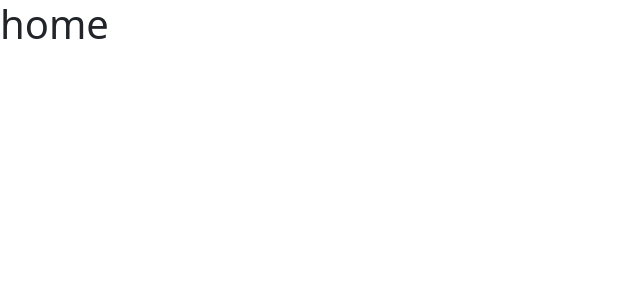
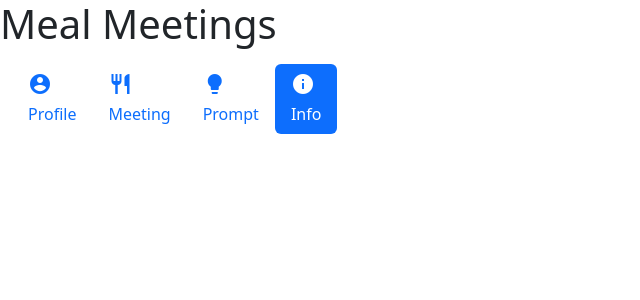
Before and after one commit to rhit-csse280/fall-2022-project-team-s11-parsons, an Angular app in the folder home/: page / in a window 1280 px wide. Shown: the top 300 px of the page, without its empty margins (0-640 px from the left). Built offline with nearby package versions, Linux system fonts and the light colour scheme.

Commit message:
copied the navbar to the Angular framework

```diff
--- a/home/src/app/app.component.html
+++ b/home/src/app/app.component.html
@@ -1 +1,2 @@
 <h1>{{title}}</h1>
+<app-navbar></app-navbar>
--- a/home/src/app/app.component.ts
+++ b/home/src/app/app.component.ts
@@ -6,5 +6,5 @@ import { Component } from '@angular/core';
   styleUrls: ['./app.component.css']
 })
 export class AppComponent {
-  title = 'home';
+  title = 'Meal Meetings';
 }
--- a/home/src/app/app.module.ts
+++ b/home/src/app/app.module.ts
@@ -3,10 +3,12 @@ import { BrowserModule } from '@angular/platform-browser';
 
 import { AppRoutingModule } from './app-routing.module';
 import { AppComponent } from './app.component';
+import { NavbarComponent } from './navbar/navbar.component';
 
 @NgModule({
   declarations: [
-    AppComponent
+    AppComponent,
+    NavbarComponent
   ],
   imports: [
     BrowserModule,
--- /dev/null
+++ b/home/src/app/navbar/navbar.component.html
@@ -0,0 +1,22 @@
+<nav class="navbar navbar-expand-lg">
+    <div class="container-fluid">
+        <ul class="nav nav-pills">
+            <li class="nav-item">
+                <a class="nav-link" href="#" id="profileTab">
+                    <span class="material-icons">account_circle</span><br>Profile</a>
+            </li>
+            <li class="nav-item">
+                <a class="nav-link" href="#" id="meetingTab">
+                    <span class="material-icons">restaurant</span><br>Meeting</a>
+            </li>
+            <li class="nav-item">
+                <a class="nav-link" href="#" id="promptTab">
+                    <span class="material-icons">lightbulb</span><br>Prompt</a>
+            </li>
+            <li class="nav-item">
+                <a class="nav-link active" href="#" id="infoTab" >
+                    <span class="material-icons">info</span><br>Info</a>
+            </li>
+        </ul>
+    </div>
+</nav>
--- /dev/null
+++ b/home/src/app/navbar/navbar.component.ts
@@ -0,0 +1,15 @@
+import { Component, OnInit } from '@angular/core';
+
+@Component({
+  selector: 'app-navbar',
+  templateUrl: './navbar.component.html',
+  styleUrls: ['./navbar.component.css']
+})
+export class NavbarComponent implements OnInit {
+
+  constructor() { }
+
+  ngOnInit(): void {
+  }
+
+}
```
Also changed, not shown: home/src/app/navbar/navbar.component.css (added), 1 other file (tests, documents, lock files or other folders).
